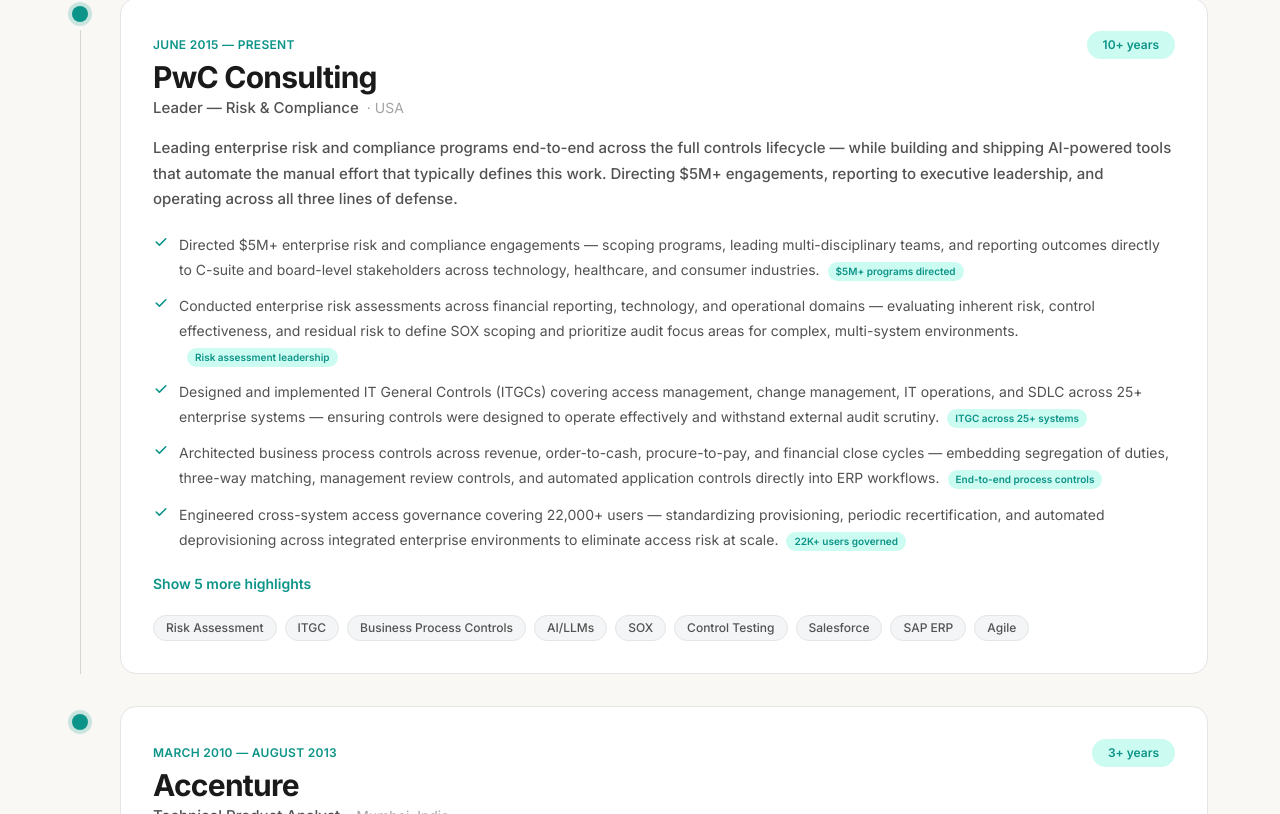
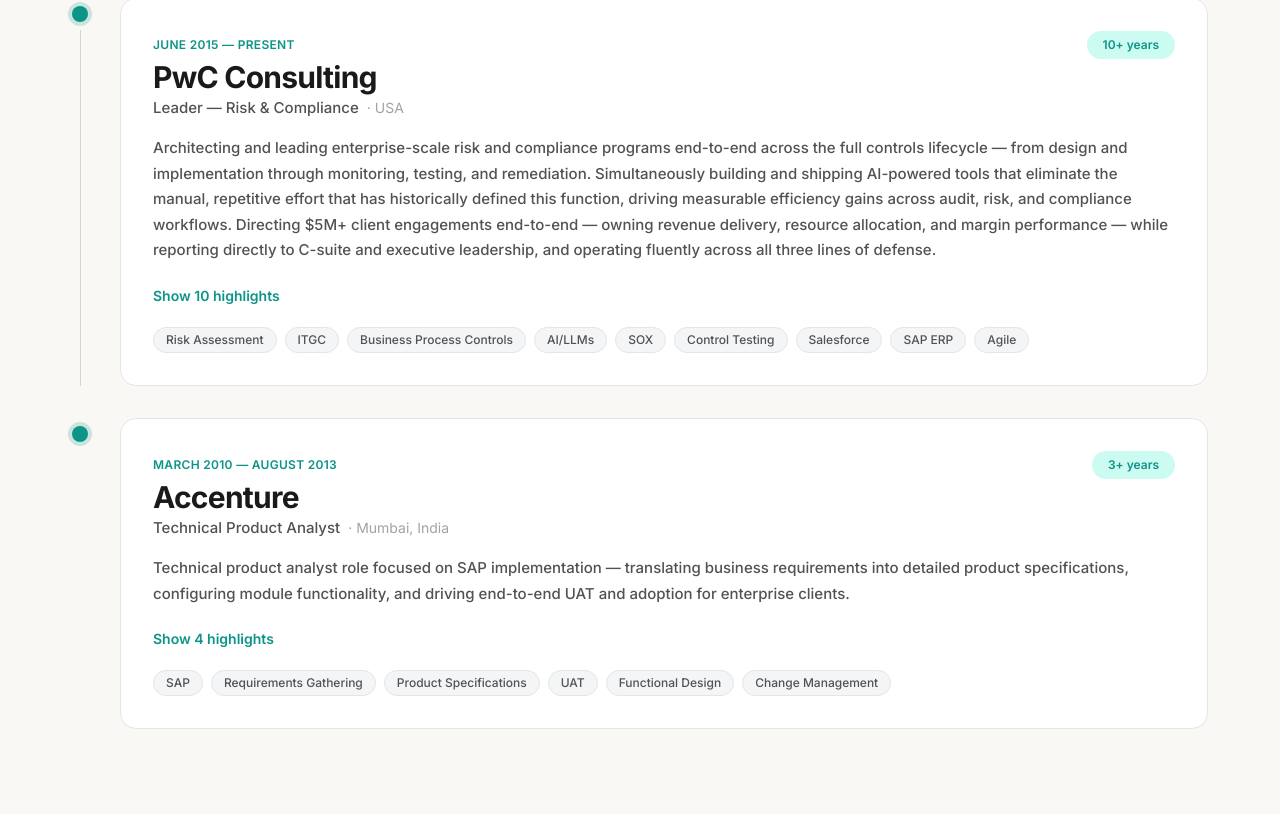
Before and after one commit to allandabre/allandabre.com, a React (Vite) app: page / in a window 1280 px wide. Shown: the part 3606-4420 px from the top of the page. Built offline with nearby package versions, Linux system fonts and the light colour scheme.

Commit message:
Experience: new PwC summary; summary-first bullets for PwC and Accenture
- Replace PwC role summary with enterprise-scale, AI, and \+ ownership narrative
- collapseAfter 0 for both roles: show highlights only after expand

Made-with: Cursor

```diff
--- a/src/components/Experience.jsx
+++ b/src/components/Experience.jsx
@@ -31,7 +31,8 @@ const jobs = [
     location: 'USA',
     role: 'Leader — Risk & Compliance',
     duration: '10+ years',
-    summary: 'Leading enterprise risk and compliance programs end-to-end across the full controls lifecycle — while building and shipping AI-powered tools that automate the manual effort that typically defines this work. Directing $5M+ engagements, reporting to executive leadership, and operating across all three lines of defense.',
+    summary:
+      'Architecting and leading enterprise-scale risk and compliance programs end-to-end across the full controls lifecycle — from design and implementation through monitoring, testing, and remediation. Simultaneously building and shipping AI-powered tools that eliminate the manual, repetitive effort that has historically defined this function, driving measurable efficiency gains across audit, risk, and compliance workflows. Directing $5M+ client engagements end-to-end — owning revenue delivery, resource allocation, and margin performance — while reporting directly to C-suite and executive leadership, and operating fluently across all three lines of defense.',
     bullets: [
       { text: 'Directed $5M+ enterprise risk and compliance engagements — scoping programs, leading multi-disciplinary teams, and reporting outcomes directly to C-suite and board-level stakeholders across technology, healthcare, and consumer industries.', impact: '$5M+ programs directed' },
       { text: 'Conducted enterprise risk assessments across financial reporting, technology, and operational domains — evaluating inherent risk, control effectiveness, and residual risk to define SOX scoping and prioritize audit focus areas for complex, multi-system environments.', impact: 'Risk assessment leadership' },
@@ -46,8 +47,8 @@ const jobs = [
     ],
     tags: ['Risk Assessment', 'ITGC', 'Business Process Controls', 'AI/LLMs', 'SOX', 'Control Testing', 'Salesforce', 'SAP ERP', 'Agile'],
     showLine: true,
-    /** Show this many bullets before “Show more” (skimmers get the headline wins). */
-    collapseAfter: 5,
+    /** 0 = summary only until expanded; then all bullets. */
+    collapseAfter: 0,
   },
   {
     date: 'March 2010 — August 2013',
@@ -64,6 +65,7 @@ const jobs = [
     ],
     tags: ['SAP', 'Requirements Gathering', 'Product Specifications', 'UAT', 'Functional Design', 'Change Management'],
     showLine: false,
+    collapseAfter: 0,
   },
 ]
 
@@ -90,10 +92,12 @@ function TimelineItem({ job, index }) {
   const [expanded, setExpanded] = useState(false)
   const cap = job.collapseAfter
   const bullets = job.bullets
-  const hasCollapse = typeof cap === 'number' && bullets.length > cap
+  /** collapseAfter 0 = hide all bullets until expand; N>0 = show first N until expand. */
+  const hasCollapse =
+    typeof cap === 'number' && bullets.length > 0 && (cap === 0 || bullets.length > cap)
   const shownBullets =
     hasCollapse && !expanded ? bullets.slice(0, cap) : bullets
-  const moreCount = hasCollapse ? bullets.length - cap : 0
+  const hiddenCount = hasCollapse ? bullets.length - (expanded ? bullets.length : cap) : 0
 
   return (
     <div
@@ -142,7 +146,11 @@ function TimelineItem({ job, index }) {
               onClick={() => setExpanded((e) => !e)}
               className="text-sm font-semibold text-primary hover:text-primary-dark underline-offset-2 hover:underline focus:outline-none focus-visible:ring-2 focus-visible:ring-primary/40 rounded"
             >
-              {expanded ? 'Show fewer highlights' : `Show ${moreCount} more highlights`}
+              {expanded
+              ? 'Show fewer highlights'
+              : cap === 0
+                ? `Show ${bullets.length} highlights`
+                : `Show ${hiddenCount} more highlights`}
             </button>
           </div>
         )}
```
